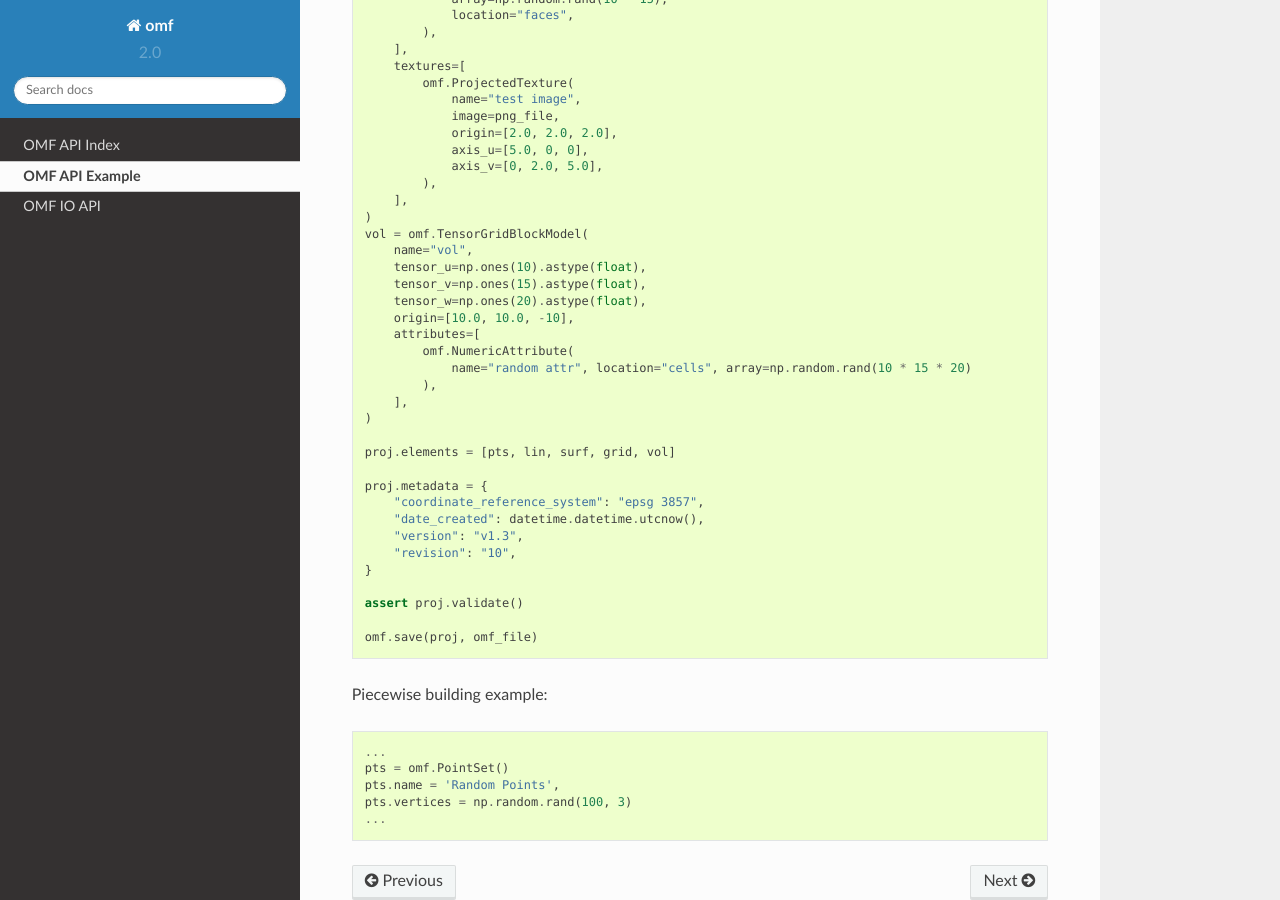
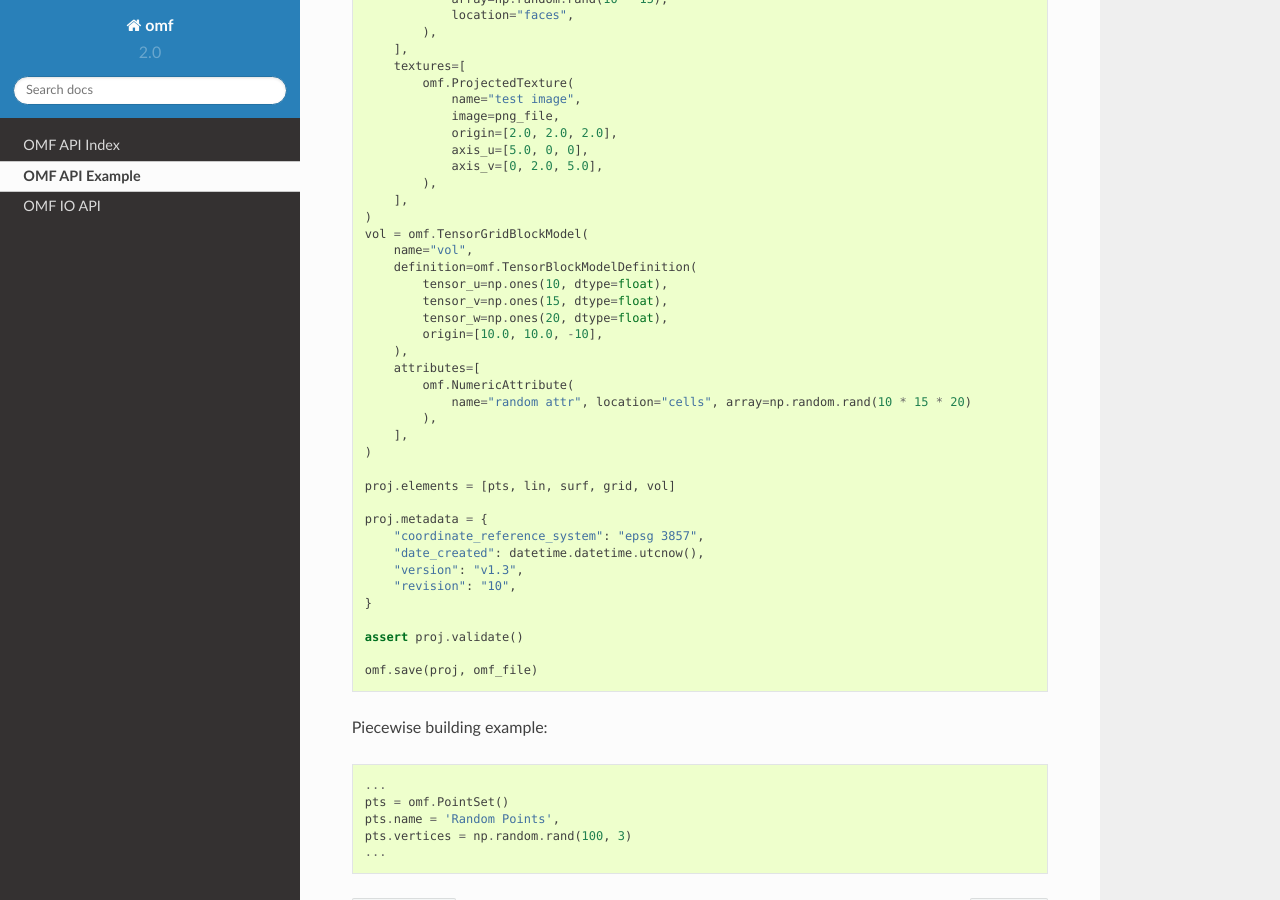
Before and after one commit to gmggroup/omf-python, a Sphinx documentation site: the page built from docs/content/examples.rst, in a window 1280 px wide and 900 px high, scrolled down 2234 px. Built offline with Sphinx 7.4.7 and the Read the Docs theme 2.0.0, drawn with Linux system fonts in a browser that asks for light colours.

```diff
--- a/docs/content/examples.rst
+++ b/docs/content/examples.rst
@@ -9,7 +9,7 @@ Also, this example builds elements all at once. They can also be initialized
 with no arguments, and properties can be set one-by-one (see code snippet at
 bottom of page).
 
-.. code:: python
+.. code-block:: python
     :name: test_doc
 
     import datetime
@@ -143,10 +143,12 @@ bottom of page).
     )
     vol = omf.TensorGridBlockModel(
         name="vol",
-        tensor_u=np.ones(10).astype(float),
-        tensor_v=np.ones(15).astype(float),
-        tensor_w=np.ones(20).astype(float),
-        origin=[10.0, 10.0, -10],
+        definition=omf.TensorBlockModelDefinition(
+            tensor_u=np.ones(10, dtype=float),
+            tensor_v=np.ones(15, dtype=float),
+            tensor_w=np.ones(20, dtype=float),
+            origin=[10.0, 10.0, -10],
+        ),
         attributes=[
             omf.NumericAttribute(
                 name="random attr", location="cells", array=np.random.rand(10 * 15 * 20)
```
Also changed, not shown: 2 other files.
